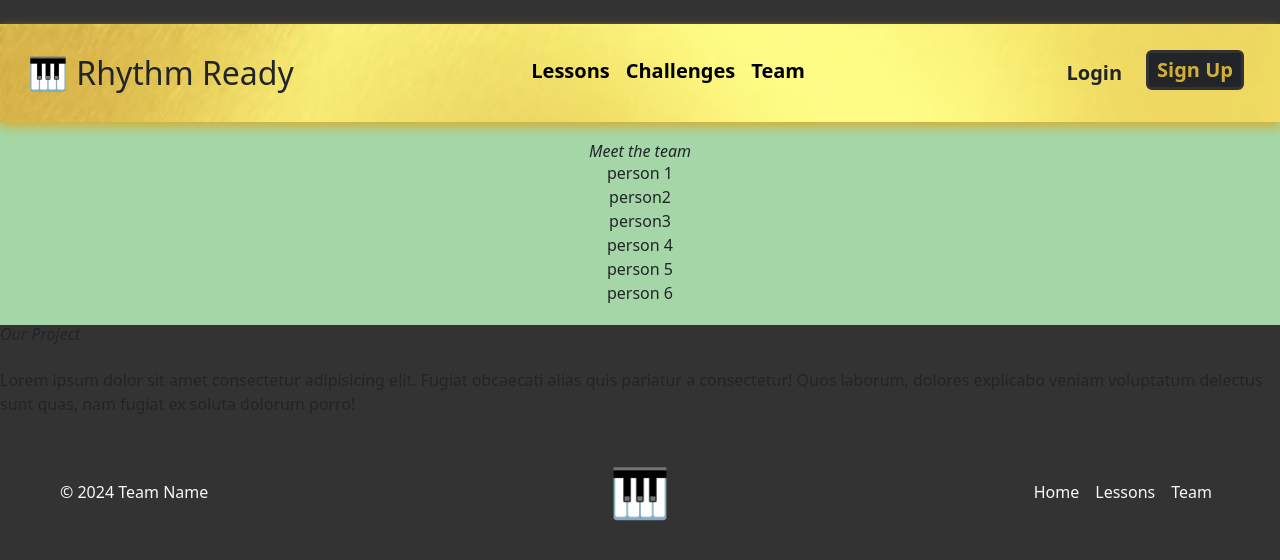
After one commit to viktor-codes/classical_music_hackathon, a Django app: page /team/ in a window 1280 px wide. The commit adds this page. Shown: the top 560 px of the page. Run offline with Django 5.2, Linux system fonts and the light colour scheme; style sheets or scripts are compiled from the project's sources; some libraries are stand-ins or nearby versions.

Commit message:
Add in Ilyas code for the team page because of a push error

```diff
--- /dev/null
+++ b/static/css/OurTeams.css
@@ -0,0 +1,18 @@
+#meet-the-team {
+    text-align: center;
+    background-color: #A5D6A7; /* Light green background */
+    padding: 20px;
+  }
+
+  .team-grid {
+    display: grid;
+    grid-template-columns: repeat(3, 1fr);
+    gap: 20px;
+  }
+
+  /* Our Project Section */
+  #our-project {
+    padding: 30px;
+    background-color: #FFFFFF;
+    text-align: center;
+  }
--- a/templates/base.html
+++ b/templates/base.html
@@ -42,6 +42,7 @@
 		<!-- Block for extra CSS styles -->
 		{% block extra_css %}
 		<link rel="stylesheet" href="{% static 'css/piano.css' %}" />
+		<link rel="stylesheet" href="{% static 'css/OurTeams.css' %}">
 
 		<!-- Global Bootstrap link -->
 		<link
--- /dev/null
+++ b/templates/team.html
@@ -0,0 +1,34 @@
+{% extends 'base.html' %}{% load static %}
+
+{% block title %} Meet the team {% endblock %}
+
+{% block content %}
+<section id="meet-the-team">
+    <h2>Meet the team</h2>
+    <div id="team-grid">
+        <div>
+            person 1
+        </div>
+        <div>
+            person2
+        </div>
+        <div>
+            person3
+        </div>
+        <div>
+            person 4
+        </div>
+        <div>
+            person 5
+        </div>
+        <div>
+            person 6
+        </div>
+    </div>
+</section>
+<section id="project-info">
+    <h2>Our Project</h2>
+    <br>
+    <p>Lorem ipsum dolor sit amet consectetur adipisicing elit. Fugiat obcaecati alias quis pariatur a consectetur! Quos laborum, dolores explicabo veniam voluptatum delectus sunt quas, nam fugiat ex soluta dolorum porro!</p>
+</section>
+{% endblock %}
--- a/users/urls.py
+++ b/users/urls.py
@@ -3,5 +3,6 @@ from . import views
 
 urlpatterns = [
     path("", views.home, name="home"),
+    path("team/", views.team, name="team"),
     path("register/", views.SignUpView.as_view(), name="register"),
 ]
--- a/users/views.py
+++ b/users/views.py
@@ -8,6 +8,9 @@ from django.views.generic.edit import CreateView
 def home(request):
     return render(request, "index.html")
 
+def team(request):
+    return render(request, "team.html")
+
 
 class SignUpView(SuccessMessageMixin, CreateView):
     template_name = "users/register.html"
```
